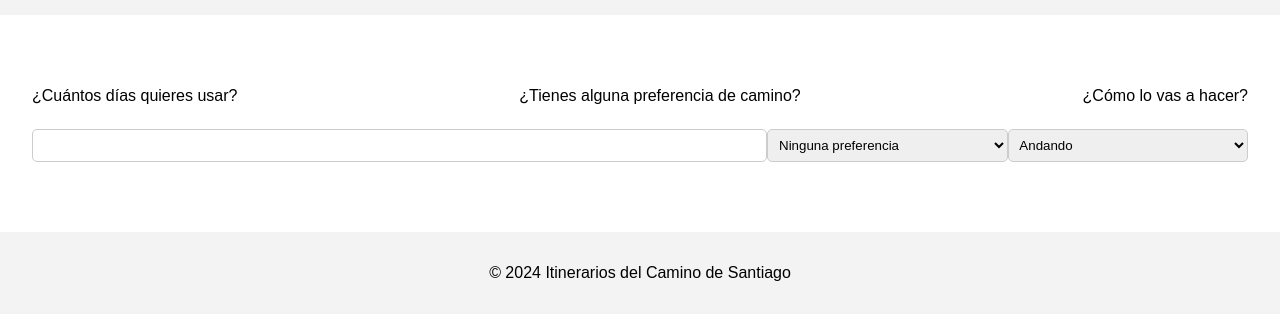
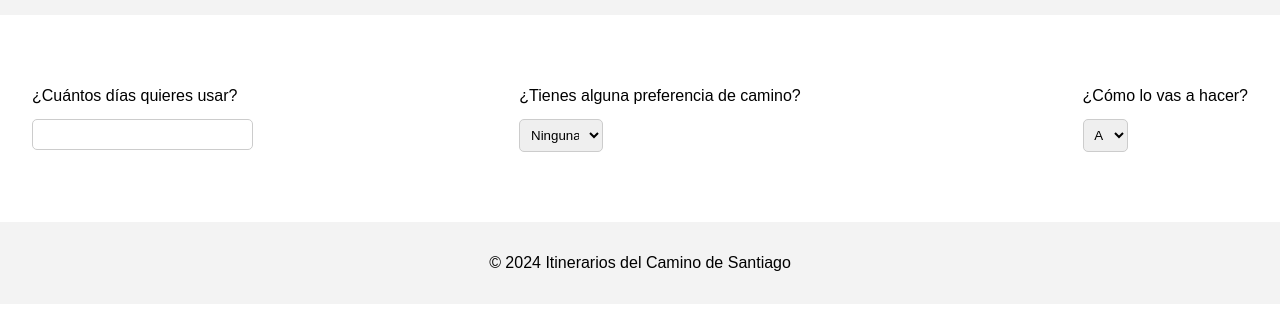
Before and after one commit to lrtudela/caminoplanner, a website: page index.html in a window 1280 px wide. Shown: the part 319-638 px from the top of the page. Drawn offline with Linux system fonts and the light colour scheme.

Commit message:
Update index.html
cambios en el formulario

```diff
--- a/index.html
+++ b/index.html
@@ -16,24 +16,28 @@
     <main>
     <form id="itineraryForm">
     <div class="form-row">
+        <div class="form-field">
             <label for="days">¿Cuántos días quieres usar?</label>
+            <input type="number" id="days" name="days" required>
+        </div>
+        <div class="form-field">
             <label for="pathPreference">¿Tienes alguna preferencia de camino?</label>
-        <label for="mode">¿Cómo lo vas a hacer?</label>
-    </div>
-    <div class="form-row">
-        <input type="number" id="days" name="days" required>
             <select id="pathPreference" name="pathPreference">
                 <option value="none">Ninguna preferencia</option>
-            <option value="french">Camino Francés</option>
-            <option value="primitive">Camino Primitivo</option>
-            <option value="north">Camino del Norte</option>
+                <!-- Agrega más opciones aquí -->
             </select>
+        </div>
+        <div class="form-field">
+            <label for="mode">¿Cómo lo vas a hacer?</label>
             <select id="mode" name="mode">
                 <option value="walking">Andando</option>
-            <option value="biking">En bici</option>
+                <!-- Agrega más opciones aquí -->
             </select>
         </div>
+    </div>
+    <!-- Repite la estructura de .form-row y .form-field para los otros campos que aparecen en el formulario -->
 </form>
+
 
 
         <div id="results">
```
Lines whose indentation alone changed are shown as unchanged.
